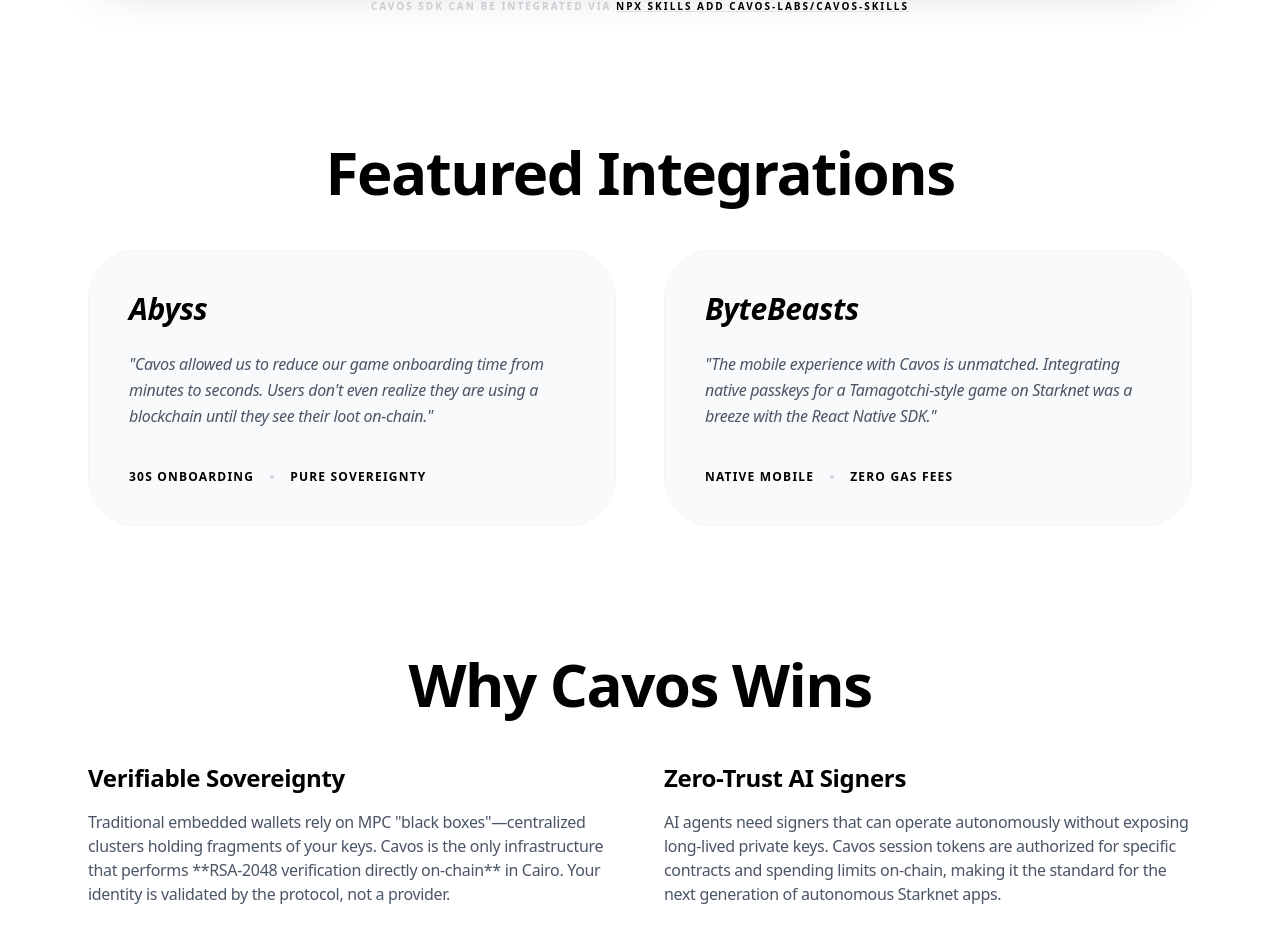
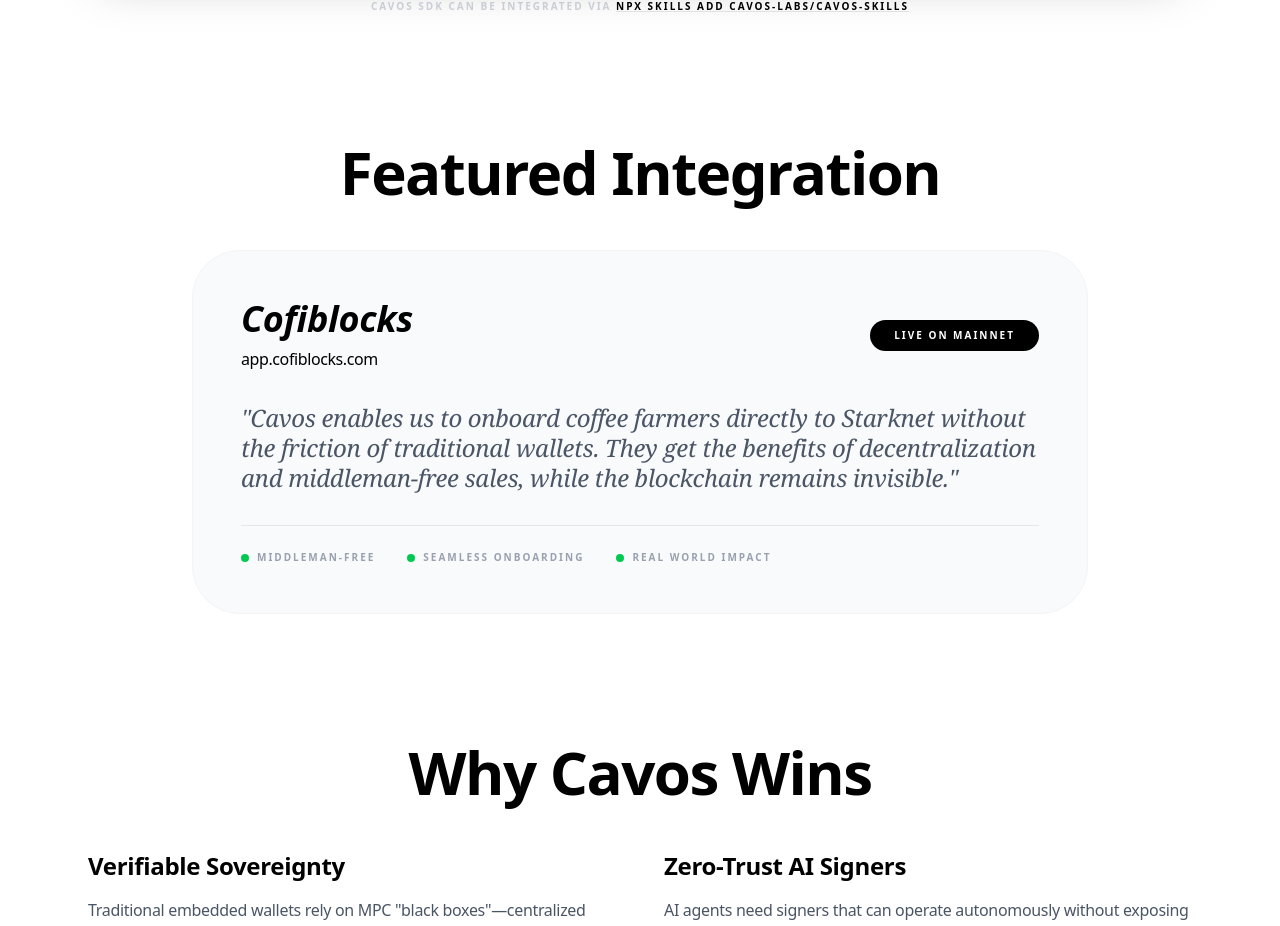
Before and after one commit to cavos-labs/cavos, a Next.js app in the folder cavos-web/: page /compare in a window 1280 px wide. Shown: the part 1517-2443 px from the top of the page. Built offline with nearby package versions, Linux system fonts and the light colour scheme; no server answers.

Commit message:
feat: replace featured integrations with Cofiblocks case study

```diff
--- a/cavos-web/app/compare/page.tsx
+++ b/cavos-web/app/compare/page.tsx
@@ -157,29 +157,24 @@
                 </p>
 
                 <div className="mt-32 space-y-16">
-                    <h2 className="text-4xl md:text-6xl font-bold tracking-tight text-center mb-12">Featured Integrations</h2>
-                    <div className="grid md:grid-cols-2 gap-12">
-                        <div className="p-10 rounded-[3rem] bg-gray-50 border border-gray-100 space-y-6">
-                            <h3 className="text-3xl font-bold italic">Abyss</h3>
-                            <p className="text-gray-600 leading-relaxed italic">
-                                "Cavos allowed us to reduce our game onboarding time from minutes to seconds. Users don't even realize they are using a blockchain until they see their loot on-chain."
-                            </p>
-                            <div className="pt-4 flex items-center gap-4 text-xs font-bold uppercase tracking-widest text-primary">
-                                <span>30s Onboarding</span>
-                                <span className="w-1 h-1 bg-gray-300 rounded-full"></span>
-                                <span>Pure Sovereignty</span>
+                    <h2 className="text-4xl md:text-6xl font-bold tracking-tight text-center mb-12">Featured Integration</h2>
+                    <div className="max-w-4xl mx-auto p-12 rounded-[3rem] bg-gray-50 border border-gray-100 space-y-8">
+                        <div className="flex flex-col md:flex-row md:items-center justify-between gap-6">
+                            <div>
+                                <h3 className="text-4xl font-bold italic mb-2">Cofiblocks</h3>
+                                <a href="https://app.cofiblocks.com" className="text-primary font-medium hover:underline tracking-tight">app.cofiblocks.com</a>
+                            </div>
+                            <div className="px-6 py-2 bg-black text-white text-[10px] font-bold uppercase tracking-[0.2em] rounded-full w-fit">
+                                Live on Mainnet
                             </div>
                         </div>
-                        <div className="p-10 rounded-[3rem] bg-gray-50 border border-gray-100 space-y-6">
-                            <h3 className="text-3xl font-bold italic">ByteBeasts</h3>
-                            <p className="text-gray-600 leading-relaxed italic">
-                                "The mobile experience with Cavos is unmatched. Integrating native passkeys for a Tamagotchi-style game on Starknet was a breeze with the React Native SDK."
-                            </p>
-                            <div className="pt-4 flex items-center gap-4 text-xs font-bold uppercase tracking-widest text-primary">
-                                <span>Native Mobile</span>
-                                <span className="w-1 h-1 bg-gray-300 rounded-full"></span>
-                                <span>Zero Gas Fees</span>
-                            </div>
+                        <p className="text-2xl text-gray-600 leading-tight font-serif italic">
+                            "Cavos enables us to onboard coffee farmers directly to Starknet without the friction of traditional wallets. They get the benefits of decentralization and middleman-free sales, while the blockchain remains invisible."
+                        </p>
+                        <div className="pt-6 border-t border-gray-200 flex flex-wrap gap-8 text-[10px] font-bold uppercase tracking-[0.2em] text-gray-400">
+                            <span className="flex items-center gap-2"><span className="w-2 h-2 bg-green-500 rounded-full"></span> Middleman-Free</span>
+                            <span className="flex items-center gap-2"><span className="w-2 h-2 bg-green-500 rounded-full"></span> Seamless Onboarding</span>
+                            <span className="flex items-center gap-2"><span className="w-2 h-2 bg-green-500 rounded-full"></span> Real World Impact</span>
                         </div>
                     </div>
                 </div>
```
